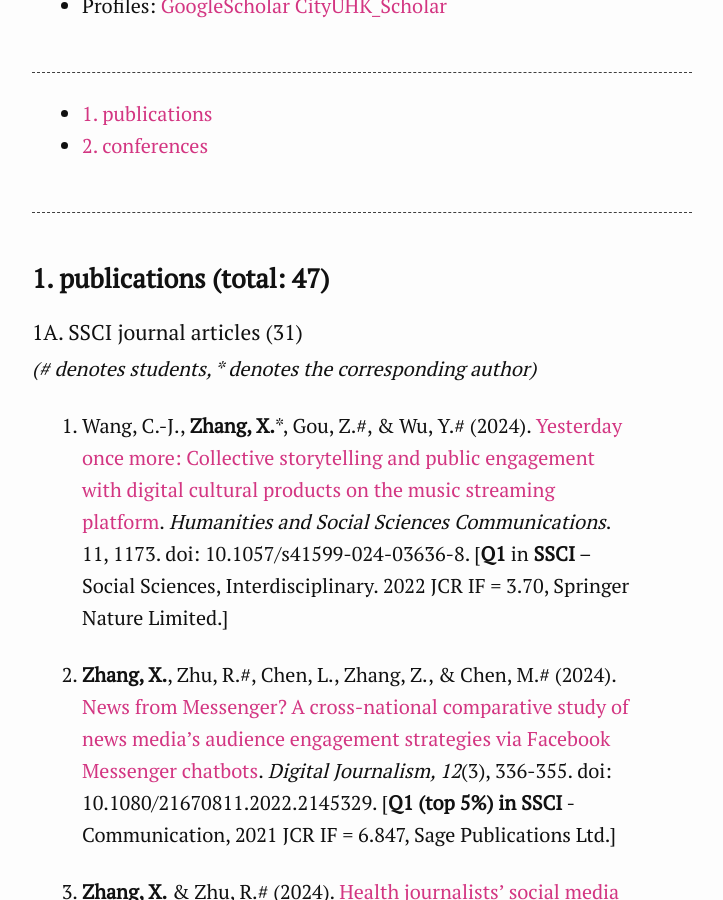
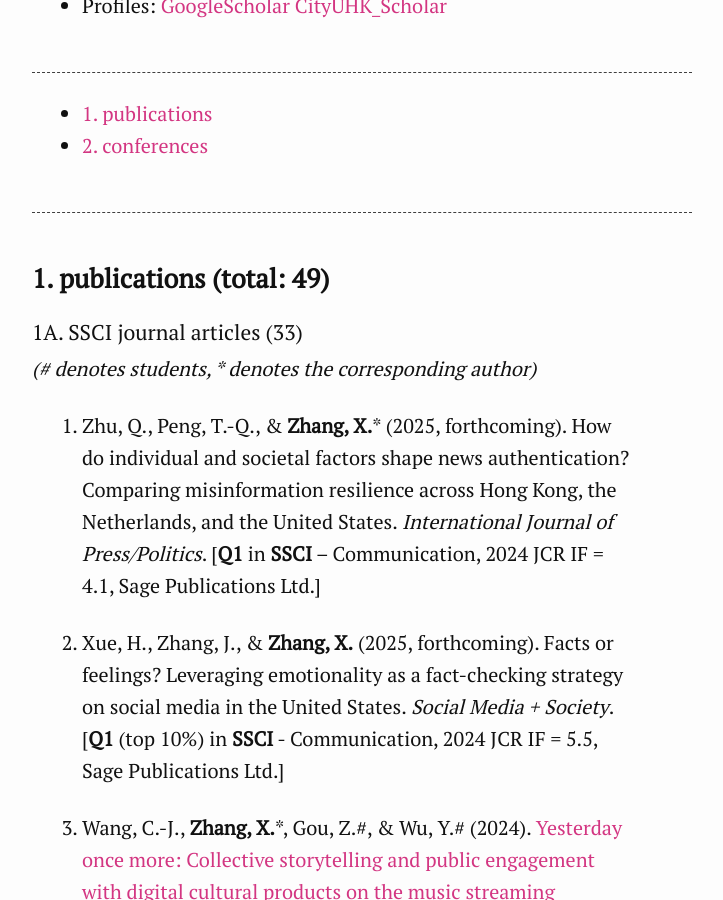
Before and after one commit to xzzhang2/xzzhang2.github.io, a Jekyll site: the page built from pages/pubs.md, in a window 1280 px wide and 900 px high, scrolled down 267 px. Shown: the whole window, without its empty margins (308-1031 px from the left). Built offline with Jekyll 4.4.1, drawn with Linux system fonts in a browser that asks for light colours.

Commit message:
updating information

```diff
--- a/_config.yml
+++ b/_config.yml
@@ -14,7 +14,7 @@ author: Xinzhi Zhang
 email: xzzhang2@gmail.com
 curriculum:
   name: Curriculum Vitae
-  url: assets/ZHANG_Xinzhi_CV_Sep2024.pdf
+  url: assets/ZHANG_Xinzhi_CV_Jan2025.pdf
 shortbio: Dr. Xinzhi Zhang is a researcher on digital journalism, political communication, AI policy and regulation, and computational social science.
 twitter_username: xin_zhi_zhang
 github_username: xzzhang2
--- a/pages/pubs.md
+++ b/pages/pubs.md
@@ -16,19 +16,23 @@ description: Xinzhi Zhang's publications
 
 ---
 
-### <a name="publications"></a>1. publications (total: 47)
+### <a name="publications"></a>1. publications (total: 49)
 
-#### 1A. SSCI journal articles (31)
+#### 1A. SSCI journal articles (33)
 
 *(\# denotes students, \* denotes the corresponding author)*
 
-1. Wang, C.-J., **Zhang, X.**\*, Gou, Z.\#, & Wu, Y.\# (2024). [Yesterday once more: Collective storytelling and public engagement with digital cultural products on the music streaming platform](https://www.nature.com/articles/s41599-024-03636-8). *Humanities and Social Sciences Communications*. 11, 1173. doi: 10.1057/s41599-024-03636-8. [**Q1** in **SSCI** – Social Sciences, Interdisciplinary. 2022 JCR IF = 3.70, Springer Nature Limited.]
+1. Zhu, Q., Peng, T.-Q., & **Zhang, X.**\* (2025, forthcoming). How do individual and societal factors shape news authentication? Comparing misinformation resilience across Hong Kong, the Netherlands, and the United States. *International Journal of Press/Politics*. [**Q1** in **SSCI** – Communication, 2024 JCR IF = 4.1, Sage Publications Ltd.]
 
-2. **Zhang, X.**, Zhu, R.\#, Chen, L., Zhang, Z., & Chen, M.\# (2024). [News from Messenger? A cross-national comparative study of news media’s audience engagement strategies via Facebook Messenger chatbots](https://www.tandfonline.com/doi/full/10.1080/21670811.2022.2145329). *Digital Journalism, 12*(3), 336-355. doi: 10.1080/21670811.2022.2145329. [**Q1 (top 5%) in SSCI** - Communication, 2021 JCR IF = 6.847, Sage Publications Ltd.]
+2. Xue, H., Zhang, J., & **Zhang, X.** (2025, forthcoming). Facts or feelings? Leveraging emotionality as a fact-checking strategy on social media in the United States. *Social Media + Society*. [**Q1** (top 10%) in **SSCI** - Communication, 2024 JCR IF = 5.5, Sage Publications Ltd.]
 
-3. **Zhang, X.** & Zhu, R.\# (2024). [Health journalists’ social media sourcing during the early outbreak of the public health emergency](https://www.tandfonline.com/doi/full/10.1080/17512786.2022.2110927). *Journalism Practice, 18*(7), 1660-1680. doi: 10.1080/17512786.2022.2110927. [**SSCI** - Communication, 2021 JCR IF = 2.328, Routledge Journals, Taylor & Francis Ltd.]
+3. Wang, C.-J., **Zhang, X.**\*, Gou, Z.\#, & Wu, Y.\# (2024). [Yesterday once more: Collective storytelling and public engagement with digital cultural products on the music streaming platform](https://www.nature.com/articles/s41599-024-03636-8). *Humanities and Social Sciences Communications*. 11, 1173. doi: 10.1057/s41599-024-03636-8. [**Q1** in **SSCI** – Social Sciences, Interdisciplinary. 2022 JCR IF = 3.70, Springer Nature Limited.]
 
-4. Zhu, R.\# & **Zhang, X.**\* (2023). [Public sector’s misinformation debunking during the public health campaign: A case of Hong Kong](https://academic.oup.com/heapro/article-abstract/38/3/daad053/7189927). *Health Promotion International*. Online first. doi: 10.1093/heapro/daad053. [**Q1 in SSCI** - Health Policy & Services, 2021 JCR IF = 3.734, Oxford University Press.]
+4. **Zhang, X.**, Zhu, R.\#, Chen, L., Zhang, Z., & Chen, M.\# (2024). [News from Messenger? A cross-national comparative study of news media’s audience engagement strategies via Facebook Messenger chatbots](https://www.tandfonline.com/doi/full/10.1080/21670811.2022.2145329). *Digital Journalism, 12*(3), 336-355. doi: 10.1080/21670811.2022.2145329. [**Q1 (top 5%) in SSCI** - Communication, 2021 JCR IF = 6.847, Sage Publications Ltd.]
+
+5. **Zhang, X.** & Zhu, R.\# (2024). [Health journalists’ social media sourcing during the early outbreak of the public health emergency](https://www.tandfonline.com/doi/full/10.1080/17512786.2022.2110927). *Journalism Practice, 18*(7), 1660-1680. doi: 10.1080/17512786.2022.2110927. [**SSCI** - Communication, 2021 JCR IF = 2.328, Routledge Journals, Taylor & Francis Ltd.]
+
+6. Zhu, R.\# & **Zhang, X.**\* (2023). [Public sector’s misinformation debunking during the public health campaign: A case of Hong Kong](https://academic.oup.com/heapro/article-abstract/38/3/daad053/7189927). *Health Promotion International*. Online first. doi: 10.1093/heapro/daad053. [**Q1 in SSCI** - Health Policy & Services, 2021 JCR IF = 3.734, Oxford University Press.]
 
 5. **Zhang, X.** (2023). [Will political disagreement silence political expression? The role of information repertoire filtration and discussion network heterogeneity](https://academic.oup.com/hcr/advance-article-abstract/doi/10.1093/hcr/hqad009/7060048?redirectedFrom=fulltext). *Human Communication Research, 49*(2), 139-148. doi: 10.1093/hcr/hqad009. [**Q1 (top 12%) in SSCI** - Communication, 2021 JCR IF = 5.333, Oxford University Press.]
 
```
Also changed, not shown: pages/Chinese.md (+3 -3 lines), pages/teaching.md (+1 -1 lines), pages/tutorial.md (+10 -3 lines), 3 other files.
